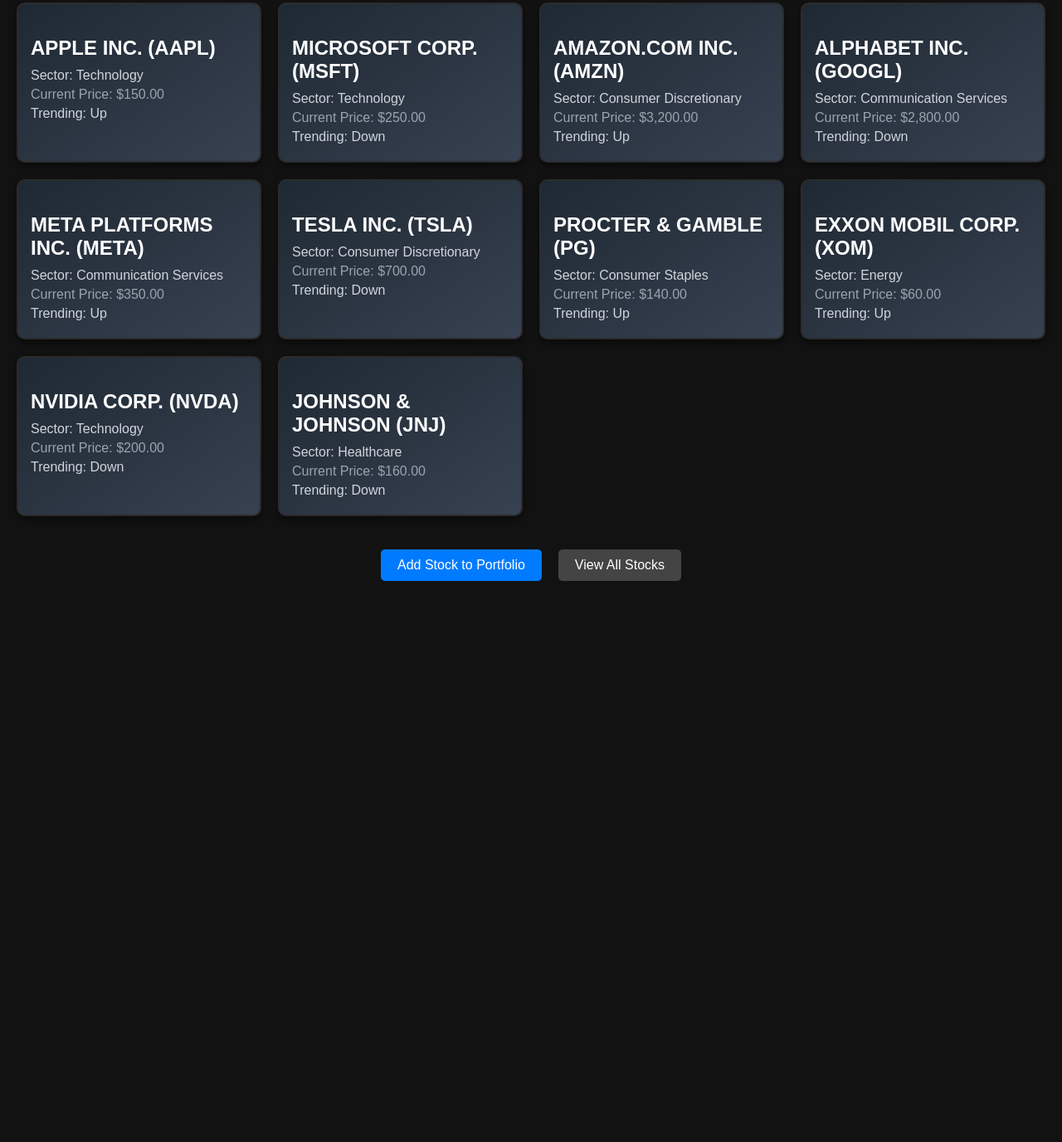
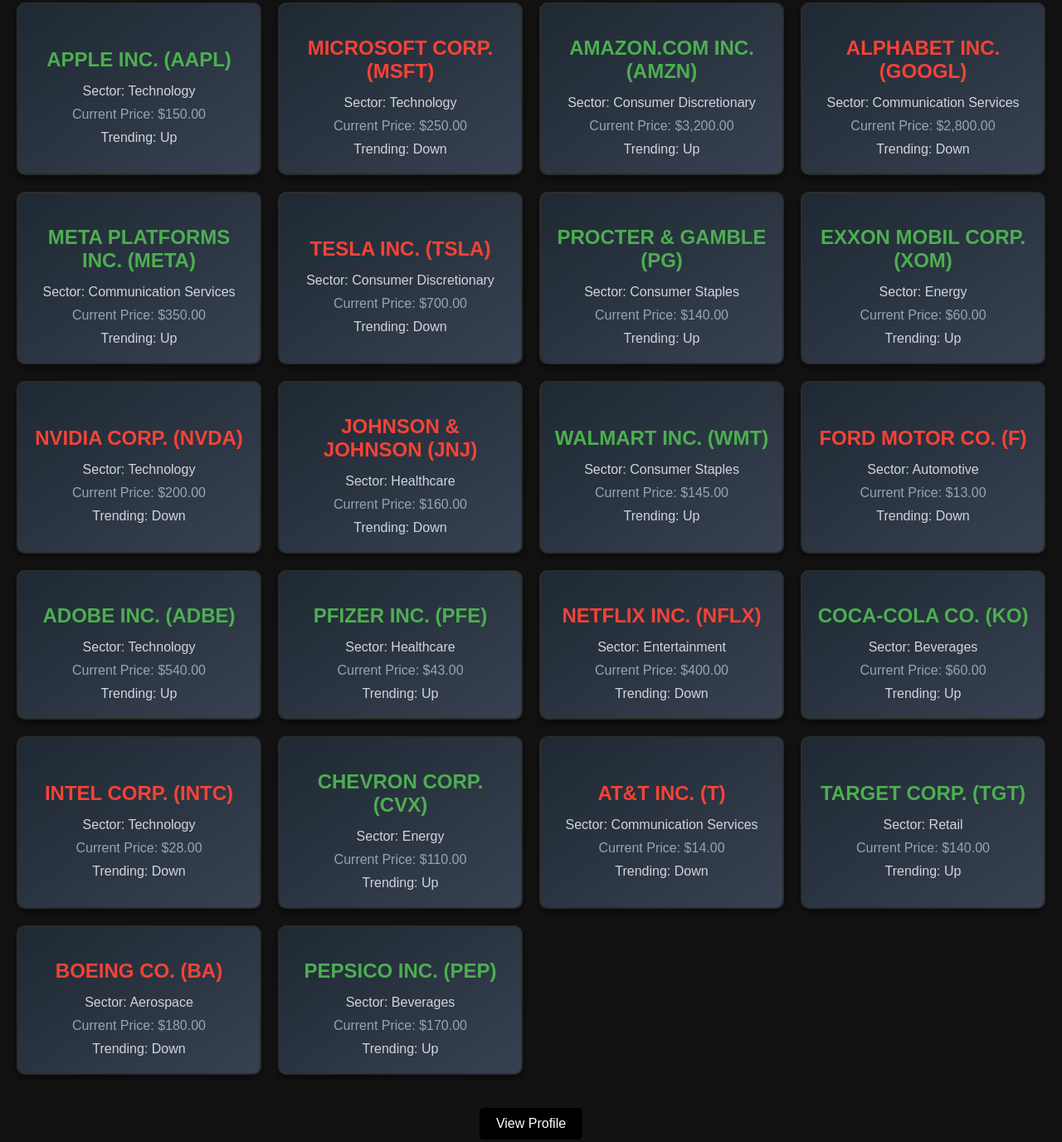
Before and after one commit to HenryDaley2/416FinalProject, a plain HTML site: page Client/stonks.html in a window 1280 px wide. Shown: the part 115-1491 px from the top of the page at 83% size. Before the commit the page ends 835 px from the top, so only its background shows below. Drawn offline with Linux system fonts and the light colour scheme.

Commit message:
cureent styling1112

```diff
--- a/Client/ViewPortfolio.css
+++ b/Client/ViewPortfolio.css
@@ -16,7 +16,7 @@
 
 .portfolio-container {
     display: grid;
-    grid-template-columns: repeat(3, 1fr);
+    grid-template-columns: repeat(4, 1fr);
     gap: 20px;
     padding: 20px 0;
 }
@@ -29,6 +29,11 @@
     box-shadow: 0 4px 8px rgba(0, 0, 0, 0.5);
     transition: transform 0.2s ease, box-shadow 0.2s ease;
     border: 1px solid #2c2c2c;
+    display: flex;
+    flex-direction: column;
+    align-items: center; /* Centers text horizontally */
+    justify-content: center; /* Centers text vertically */
+    text-align: center; /* Centers text inside */
 }
 
 .stock-box:hover {
--- a/Client/stonks.css
+++ b/Client/stonks.css
@@ -28,6 +28,11 @@
     box-shadow: 0 4px 8px rgba(0, 0, 0, 0.5);
     transition: transform 0.2s ease, box-shadow 0.2s ease, border-color 0.2s ease;
     border: 2px solid #2c2c2c;
+    display: flex;
+    flex-direction: column;
+    justify-content: center;
+    align-items: center;
+    text-align: center;
 }
 
 .stock-box:hover {
@@ -94,7 +99,7 @@
 }
 
 button:last-of-type {
-    background-color: #444444; /* Neutral gray for secondary action */
+    background-color: #000000; /* Neutral gray for secondary action */
 }
 
 button:last-of-type:hover {
--- a/Client/stonks.html
+++ b/Client/stonks.html
@@ -10,71 +10,144 @@
     <h1>Stock Portfolio</h1>
     <div class="portfolio-container">
         <!-- Example Stock Data -->
-        <div class="stock-box">
+        <div class="stock-box trend-up">
             <h3>Apple Inc. (AAPL)</h3>
             <p>Sector: Technology</p>
             <p>Current Price: $150.00</p>
-            <p class="trend-up">Trending: Up</p>
+            <p>Trending: Up</p>
         </div>
-        <div class="stock-box">
+        <div class="stock-box trend-down">
             <h3>Microsoft Corp. (MSFT)</h3>
             <p>Sector: Technology</p>
             <p>Current Price: $250.00</p>
-            <p class="trend-down">Trending: Down</p>
+            <p>Trending: Down</p>
         </div>
-        <div class="stock-box">
+        <div class="stock-box trend-up">
             <h3>Amazon.com Inc. (AMZN)</h3>
             <p>Sector: Consumer Discretionary</p>
             <p>Current Price: $3,200.00</p>
-            <p class="trend-up">Trending: Up</p>
+            <p>Trending: Up</p>
         </div>
-        <div class="stock-box">
+        <div class="stock-box trend-down">
             <h3>Alphabet Inc. (GOOGL)</h3>
             <p>Sector: Communication Services</p>
             <p>Current Price: $2,800.00</p>
-            <p class="trend-down">Trending: Down</p>
+            <p>Trending: Down</p>
         </div>
-        <div class="stock-box">
+        <div class="stock-box trend-up">
             <h3>Meta Platforms Inc. (META)</h3>
             <p>Sector: Communication Services</p>
             <p>Current Price: $350.00</p>
-            <p class="trend-up">Trending: Up</p>
+            <p>Trending: Up</p>
         </div>
-        <div class="stock-box">
+        <div class="stock-box trend-down">
             <h3>Tesla Inc. (TSLA)</h3>
             <p>Sector: Consumer Discretionary</p>
             <p>Current Price: $700.00</p>
-            <p class="trend-down">Trending: Down</p>
+            <p>Trending: Down</p>
         </div>
-        <div class="stock-box">
+        <div class="stock-box trend-up">
             <h3>Procter & Gamble (PG)</h3>
             <p>Sector: Consumer Staples</p>
             <p>Current Price: $140.00</p>
-            <p class="trend-up">Trending: Up</p>
+            <p>Trending: Up</p>
         </div>
-        <div class="stock-box">
+        <div class="stock-box trend-up">
             <h3>Exxon Mobil Corp. (XOM)</h3>
             <p>Sector: Energy</p>
             <p>Current Price: $60.00</p>
-            <p class="trend-up">Trending: Up</p>
+            <p>Trending: Up</p>
         </div>
-        <div class="stock-box">
+        <div class="stock-box trend-down">
             <h3>NVIDIA Corp. (NVDA)</h3>
             <p>Sector: Technology</p>
             <p>Current Price: $200.00</p>
-            <p class="trend-down">Trending: Down</p>
+            <p>Trending: Down</p>
         </div>
-        <div class="stock-box">
+        <div class="stock-box trend-down">
             <h3>Johnson & Johnson (JNJ)</h3>
             <p>Sector: Healthcare</p>
             <p>Current Price: $160.00</p>
-            <p class="trend-down">Trending: Down</p>
+            <p>Trending: Down</p>
+        </div>
+        <!-- Additional Dummy Stock Data -->
+        <div class="stock-box trend-up">
+            <h3>Walmart Inc. (WMT)</h3>
+            <p>Sector: Consumer Staples</p>
+            <p>Current Price: $145.00</p>
+            <p>Trending: Up</p>
+        </div>
+        <div class="stock-box trend-down">
+            <h3>Ford Motor Co. (F)</h3>
+            <p>Sector: Automotive</p>
+            <p>Current Price: $13.00</p>
+            <p>Trending: Down</p>
+        </div>
+        <div class="stock-box trend-up">
+            <h3>Adobe Inc. (ADBE)</h3>
+            <p>Sector: Technology</p>
+            <p>Current Price: $540.00</p>
+            <p>Trending: Up</p>
+        </div>
+        <div class="stock-box trend-up">
+            <h3>Pfizer Inc. (PFE)</h3>
+            <p>Sector: Healthcare</p>
+            <p>Current Price: $43.00</p>
+            <p>Trending: Up</p>
+        </div>
+        <div class="stock-box trend-down">
+            <h3>Netflix Inc. (NFLX)</h3>
+            <p>Sector: Entertainment</p>
+            <p>Current Price: $400.00</p>
+            <p>Trending: Down</p>
+        </div>
+        <div class="stock-box trend-up">
+            <h3>Coca-Cola Co. (KO)</h3>
+            <p>Sector: Beverages</p>
+            <p>Current Price: $60.00</p>
+            <p>Trending: Up</p>
+        </div>
+        <div class="stock-box trend-down">
+            <h3>Intel Corp. (INTC)</h3>
+            <p>Sector: Technology</p>
+            <p>Current Price: $28.00</p>
+            <p>Trending: Down</p>
+        </div>
+        <div class="stock-box trend-up">
+            <h3>Chevron Corp. (CVX)</h3>
+            <p>Sector: Energy</p>
+            <p>Current Price: $110.00</p>
+            <p>Trending: Up</p>
+        </div>
+        <div class="stock-box trend-down">
+            <h3>AT&T Inc. (T)</h3>
+            <p>Sector: Communication Services</p>
+            <p>Current Price: $14.00</p>
+            <p>Trending: Down</p>
+        </div>
+        <div class="stock-box trend-up">
+            <h3>Target Corp. (TGT)</h3>
+            <p>Sector: Retail</p>
+            <p>Current Price: $140.00</p>
+            <p>Trending: Up</p>
+        </div>
+        <div class="stock-box trend-down">
+            <h3>Boeing Co. (BA)</h3>
+            <p>Sector: Aerospace</p>
+            <p>Current Price: $180.00</p>
+            <p>Trending: Down</p>
+        </div>
+        <div class="stock-box trend-up">
+            <h3>PepsiCo Inc. (PEP)</h3>
+            <p>Sector: Beverages</p>
+            <p>Current Price: $170.00</p>
+            <p>Trending: Up</p>
         </div>
     </div>
 
-    <div class="form-container">
-        <button onclick="window.location.href='addStock.html';">Add Stock to Portfolio</button>
-        <button onclick="window.location.href='stonks.html';">View All Stocks</button>
+ <div class="form-container">
+        <button onclick="window.location.href='ViewPortfolio.html';">View Profile</button>
+
     </div>
 </body>
 </html>
```
Also changed, not shown: Client/ViewPortfolio.html (+11 -2 lines).
